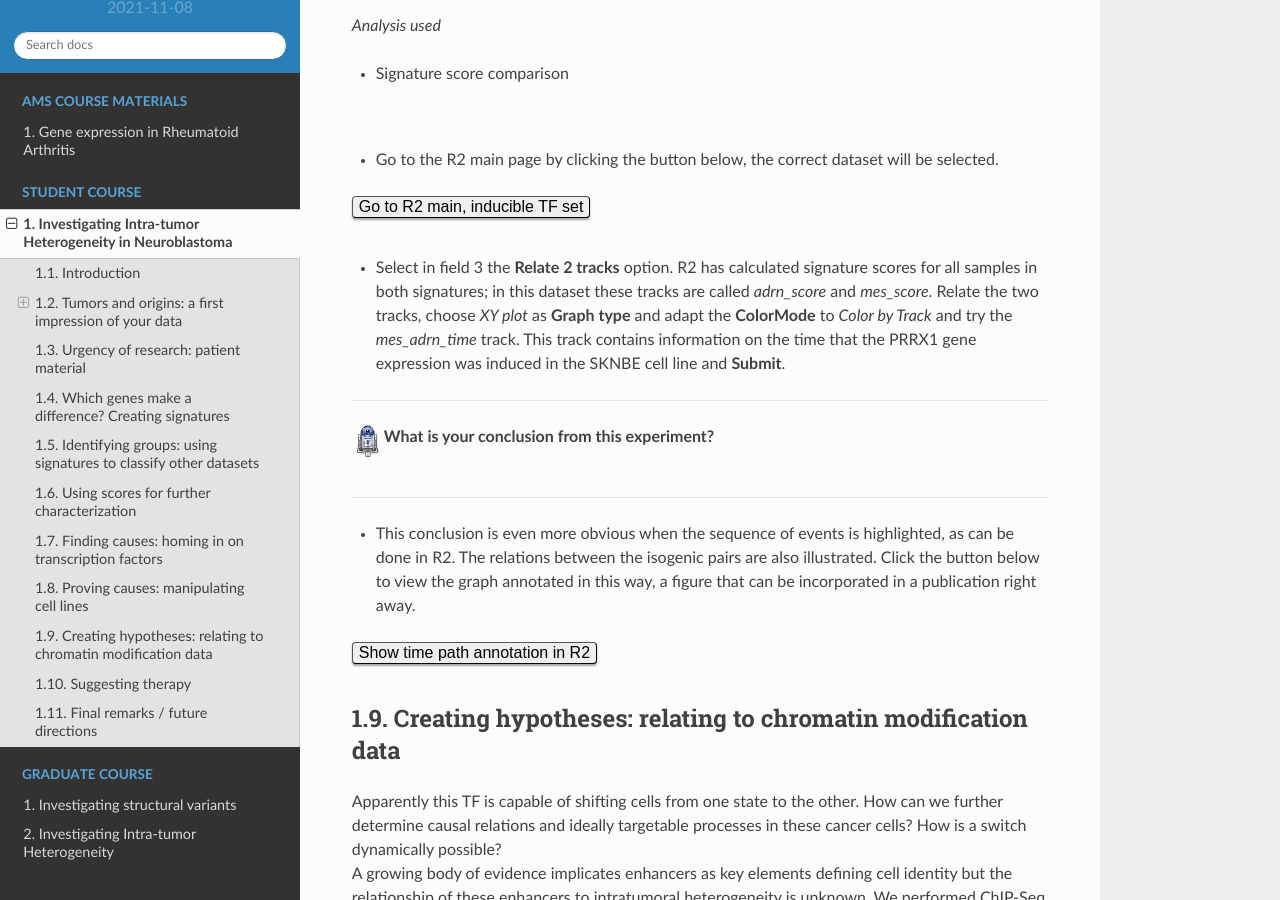
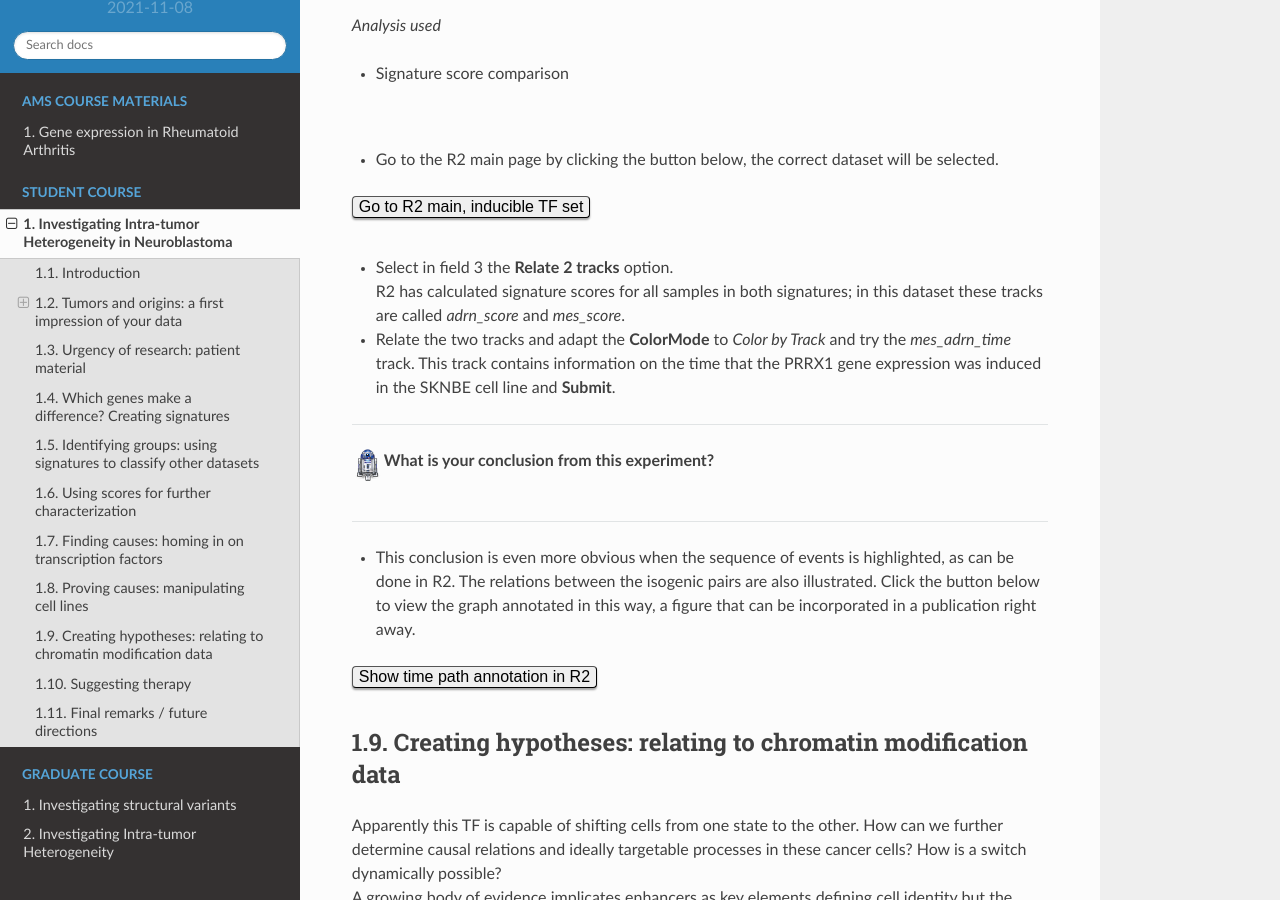
Before and after one commit to antronerds/r2-training-courses, a Sphinx documentation site: the page built from docs/Investigating_Tumor_Heterogeneity_student_version.md, in a window 1280 px wide and 900 px high, scrolled down 16999 px. Built offline with Sphinx 7.4.7 and the Read the Docs theme 2.0.0, drawn with Linux system fonts in a browser that asks for light colours; some of the changed text lies outside the part shown.

Commit message:
XY plot is default again and p value 0.01

```diff
--- a/docs/Investigating_Tumor_Heterogeneity_student_version.md
+++ b/docs/Investigating_Tumor_Heterogeneity_student_version.md
@@ -442,8 +441,9 @@
 
 * In field 3 choose **Relate 2 tracks** and click **Next**
 * First we'll explore the scores in each signature separately; on the X-axis (**Select X track**) we'll use the unique sample id (*lab\_id*) and on the Y-axis the signature score track that R2 has generated for the ADRN signature (s\_mesadrn\_adrn(#)).
-* Choose **Graph type** *XY* and click **Submit**.
-* A graph is generated. For each sample the signature score for the mesadrn\_adrn signature is shown. Select for **Color mode**  *Color by Track* and try the track *cell_type*. Click **Submit** to view the result.
+* Click **Submit**.<br>
+A graph is generated. For each sample the signature score for the mesadrn\_adrn signature is shown. <br>
+* Select for **Color mode**  *Color by Track* and try the track *cell_type*. Click **Submit** to view the result.
 * Now select for the Y-axis the MES part of the signature, click **Submit** to view the result.
 * To compare the signature scores, select the ADRN signature for the X track and submit your changes.
 * If you have time you can also try the *Color by Gene* as **ColorMode**, choose a gene of interest (Note: the dropdown selection is linked to the database, wait for the proper selections to popup...)
@@ -576,7 +576,9 @@
 <br>
 <br>
 
-* Select in field 3 the **Relate 2 tracks** option. R2 has calculated signature scores for all samples in both signatures; in this dataset these tracks are called *adrn_score* and *mes_score*. Relate the two tracks, choose *XY plot* as **Graph type** and adapt the **ColorMode** to *Color by Track* and try the *mes_adrn_time* track. This track contains information on the time that the PRRX1 gene expression was induced in the SKNBE cell line and **Submit**.
+* Select in field 3 the **Relate 2 tracks** option. <br>
+R2 has calculated signature scores for all samples in both signatures; in this dataset these tracks are called *adrn_score* and *mes_score*.
+* Relate the two tracks and adapt the **ColorMode** to *Color by Track* and try the *mes_adrn_time* track. This track contains information on the time that the PRRX1 gene expression was induced in the SKNBE cell line and **Submit**.
 
 ---------
 
```
Also changed, not shown: other parts of docs/Investigating_Tumor_Heterogeneity_student_version.md (+1 -2 lines).
